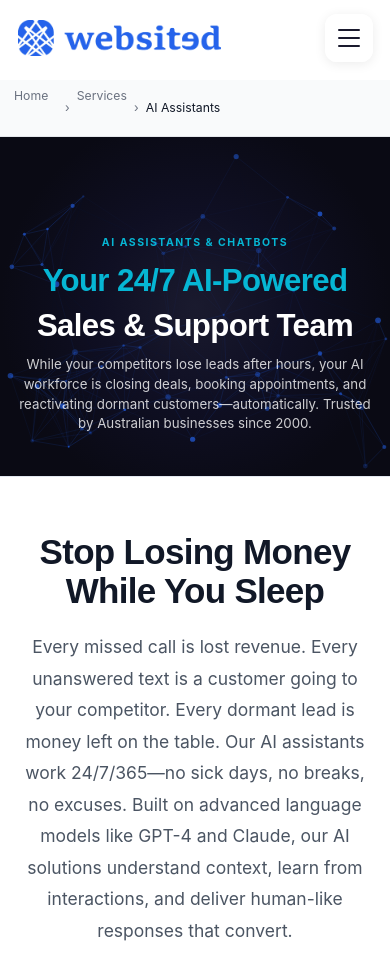
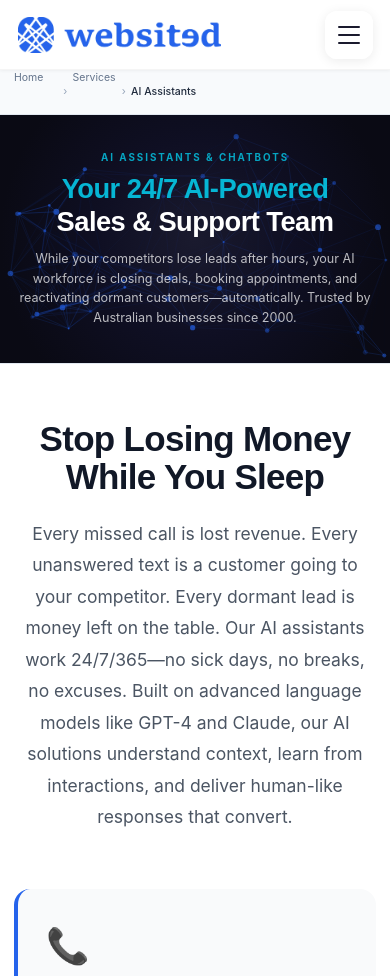
Before and after one commit to radion-x/websited-4, a plain HTML site: page public/service/ai-assistants/index.html in a window 390 px wide. Shown: the top 976 px of the page. Drawn offline with Linux system fonts and the light colour scheme.

Commit message:
Fix mobile breadcrumbs and page hero - clean single-line breadcrumb, proper spacing, fixed header

```diff
--- a/public/css/mobile.css
+++ b/public/css/mobile.css
@@ -41,18 +41,22 @@
        Award-winning minimalist approach
        ============================================ */
 
-    /* Remove sticky header on mobile - let content breathe */
+    /* Fixed clean header on mobile */
     header {
-        position: absolute !important;
-        background: transparent !important;
+        position: fixed !important;
+        top: 0 !important;
+        left: 0 !important;
+        right: 0 !important;
+        background: #ffffff !important;
         backdrop-filter: none !important;
         -webkit-backdrop-filter: none !important;
-        box-shadow: none !important;
-        border-bottom: none !important;
-        padding: 1rem 0 !important;
+        box-shadow: 0 1px 3px rgba(0, 0, 0, 0.05) !important;
+        border-bottom: 1px solid rgba(0, 0, 0, 0.04) !important;
+        padding: 0.75rem 0 !important;
+        z-index: 1000 !important;
     }
 
-    /* Kill the pill design on mobile - full width clean bar */
+    /* Clean flat bar - no pill design */
     .nav-container {
         background: transparent !important;
         border: none !important;
@@ -293,30 +297,37 @@
        Works with transparent non-sticky header
        ============================================ */
     .page-hero {
-        min-height: 200px;
+        min-height: auto;
         margin-top: 0;
-        padding: 6rem 0 2rem 0;
+        padding: 2.5rem 0 2.5rem 0;
     }
 
     .page-hero-content {
-        padding: 1rem;
+        padding: 0 1.25rem;
     }
 
     .page-hero-label {
-        font-size: 0.75rem;
-        letter-spacing: 1.5px;
-        margin-bottom: 0.75rem;
+        font-size: 0.7rem;
+        letter-spacing: 2px;
+        margin-bottom: 0.5rem;
+        opacity: 0.9;
     }
 
     .page-hero-title {
-        font-size: clamp(1.75rem, 8vw, 2.5rem) !important;
-        line-height: 1.2;
-        margin-bottom: 0.75rem;
+        font-size: clamp(1.625rem, 7vw, 2.25rem) !important;
+        line-height: 1.15 !important;
+        margin-bottom: 0.875rem !important;
+    }
+
+    .page-hero-title .highlight {
+        display: block;
+        margin-bottom: 0.125rem;
     }
 
     .page-hero-description {
-        font-size: 0.95rem;
-        line-height: 1.5;
+        font-size: 0.9rem;
+        line-height: 1.55;
+        opacity: 0.9;
     }
 
     /* ============================================
@@ -327,6 +338,7 @@
         min-height: 100vh;
         min-height: 100dvh;
         padding: 0 0 3rem 0;
+        padding-top: 70px;
         background-attachment: scroll;
         display: flex;
         align-items: center;
@@ -335,7 +347,7 @@
     .hero-content {
         text-align: center;
         padding: 0 1.5rem;
-        padding-top: 80px;
+        padding-top: 0;
     }
 
     .hero-badge-top {
@@ -400,31 +412,71 @@
 
     /* ============================================
        BREADCRUMBS - MOBILE
+       Clean single-line with ellipsis
        ============================================ */
-    .breadcrumb-section {
-        margin-top: 60px;
-        padding: 0.5rem 0;
+    .breadcrumb-section,
+    .service-breadcrumb,
+    [class*="breadcrumb"] {
+        margin-top: 70px !important;
+        padding: 0 !important;
+        min-height: 40px !important;
+        background: #f8fafc !important;
+        border-bottom: 1px solid #e2e8f0 !important;
     }
 
-    .breadcrumb-section .container {
-        min-height: auto !important;
-        padding: 0.75rem 1rem;
+    .breadcrumb-section .container,
+    .service-breadcrumb .container,
+    .service-breadcrumb > .container {
+        min-height: 40px !important;
+        padding: 0 1rem !important;
+        display: flex !important;
+        align-items: center !important;
     }
 
-    .breadcrumb {
-        font-size: 0.813rem;
-        flex-wrap: wrap;
-        gap: 0.5rem;
+    .breadcrumb,
+    .service-breadcrumb nav,
+    [aria-label="Breadcrumb"],
+    [aria-label="breadcrumb"] {
+        font-size: 0.75rem !important;
+        display: flex !important;
+        flex-wrap: nowrap !important;
+        align-items: center !important;
+        gap: 0 !important;
+        white-space: nowrap !important;
+        overflow: hidden !important;
+        text-overflow: ellipsis !important;
+        color: #64748b !important;
     }
 
-    .breadcrumb li {
-        display: flex;
-        align-items: center;
+    .breadcrumb li,
+    .service-breadcrumb nav a,
+    .service-breadcrumb nav span {
+        display: inline !important;
+        white-space: nowrap !important;
+        font-size: 0.75rem !important;
     }
 
     .breadcrumb a,
-    .breadcrumb li {
-        word-break: break-word;
+    .service-breadcrumb nav a {
+        color: #64748b !important;
+        text-decoration: none !important;
+    }
+
+    /* Breadcrumb separators */
+    .breadcrumb li::before,
+    .service-breadcrumb nav span[style*="margin"] {
+        margin: 0 0.375rem !important;
+        color: #94a3b8 !important;
+    }
+
+    /* Current page in breadcrumb */
+    .breadcrumb li:last-child,
+    .service-breadcrumb nav > span:last-child {
+        color: #1e293b !important;
+        font-weight: 500 !important;
+        overflow: hidden !important;
+        text-overflow: ellipsis !important;
+        max-width: 140px !important;
     }
 
     /* ============================================
```
